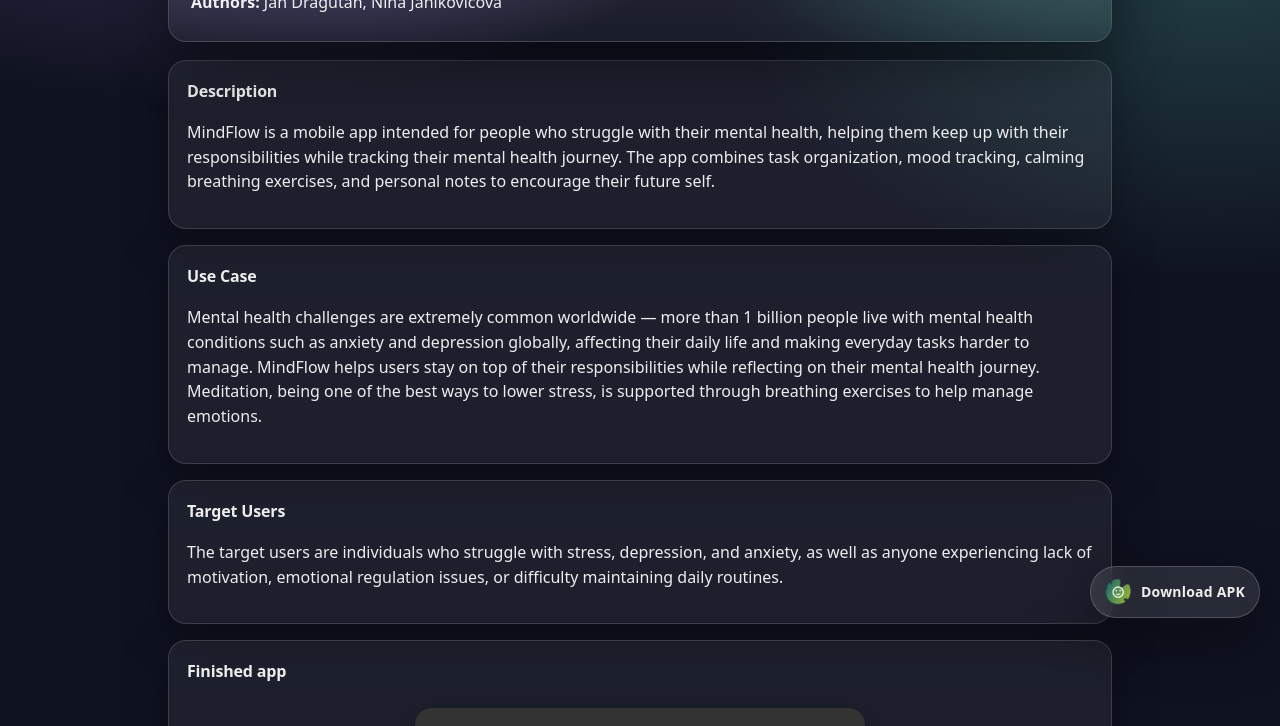
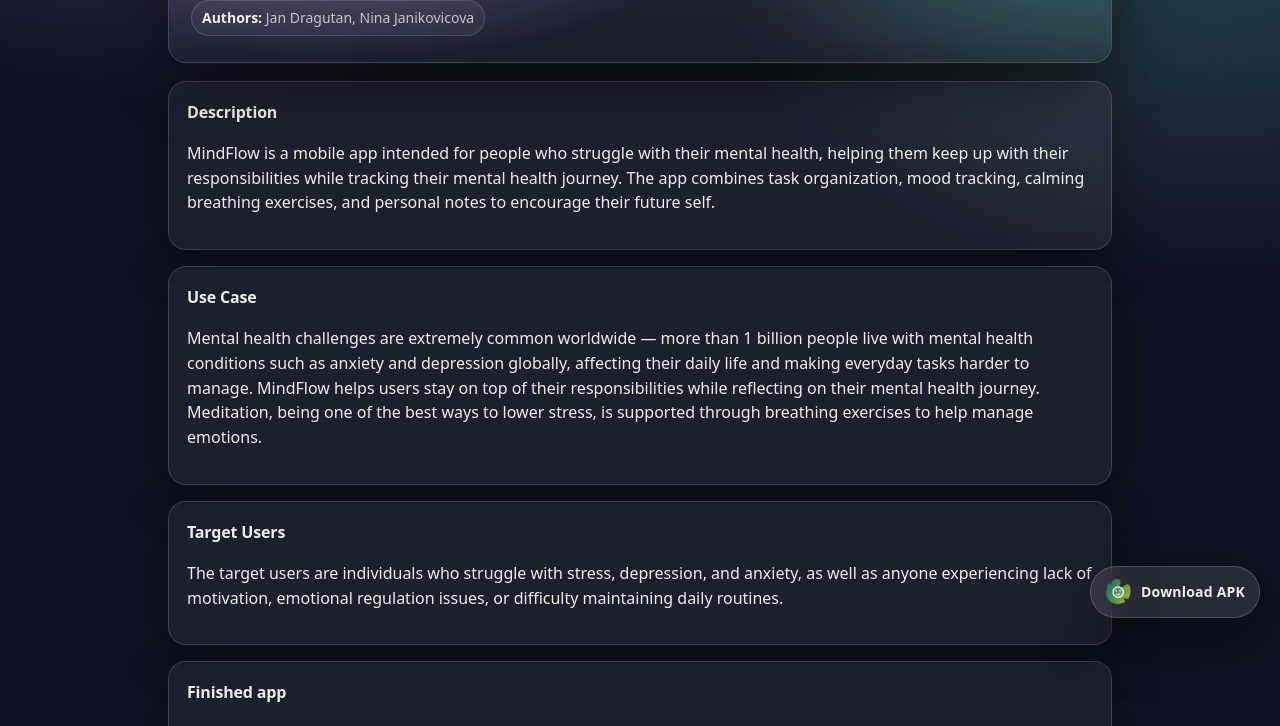
Before and after one commit to IrisJPEG/IrisJPEG-CCL3-WS2025, a plain HTML site: page docs/index.html in a window 1280 px wide. Shown: the part 162-888 px from the top of the page. Drawn offline with Linux system fonts and the light colour scheme; grey boxes are pictures that could not be loaded.

Commit message:
authors pill consistent

```diff
--- a/docs/index.html
+++ b/docs/index.html
@@ -38,7 +38,7 @@
     <main>
         <header>
             <h1>MindFlow</h1>
-            <span><strong>Authors:</strong> Jan Dragutan, Nina Janikovicova</span>
+            <p class="meta-pill"><strong>Authors:</strong> Jan Dragutan, Nina Janikovicova</p>
         </header>
 
         <section>
--- a/docs/styles.css
+++ b/docs/styles.css
@@ -160,6 +160,19 @@ header:before{
 }
 
 header > *{ position: relative; }
+
+.meta-pill{
+  display: inline-block;
+  margin-top: 10px;
+  padding: 6px 10px;
+  border: 1px solid var(--line);
+  border-radius: 999px;
+  background: rgba(255,255,255,0.05);
+  color: var(--muted);
+  font-size: 14px;
+}
+.meta-pill strong{ color: var(--text); font-weight: 700; }
+
 
 h1{
   margin: 0 0 10px;
```
Also changed, not shown: docs/prcs.html (+1 -1 lines).
